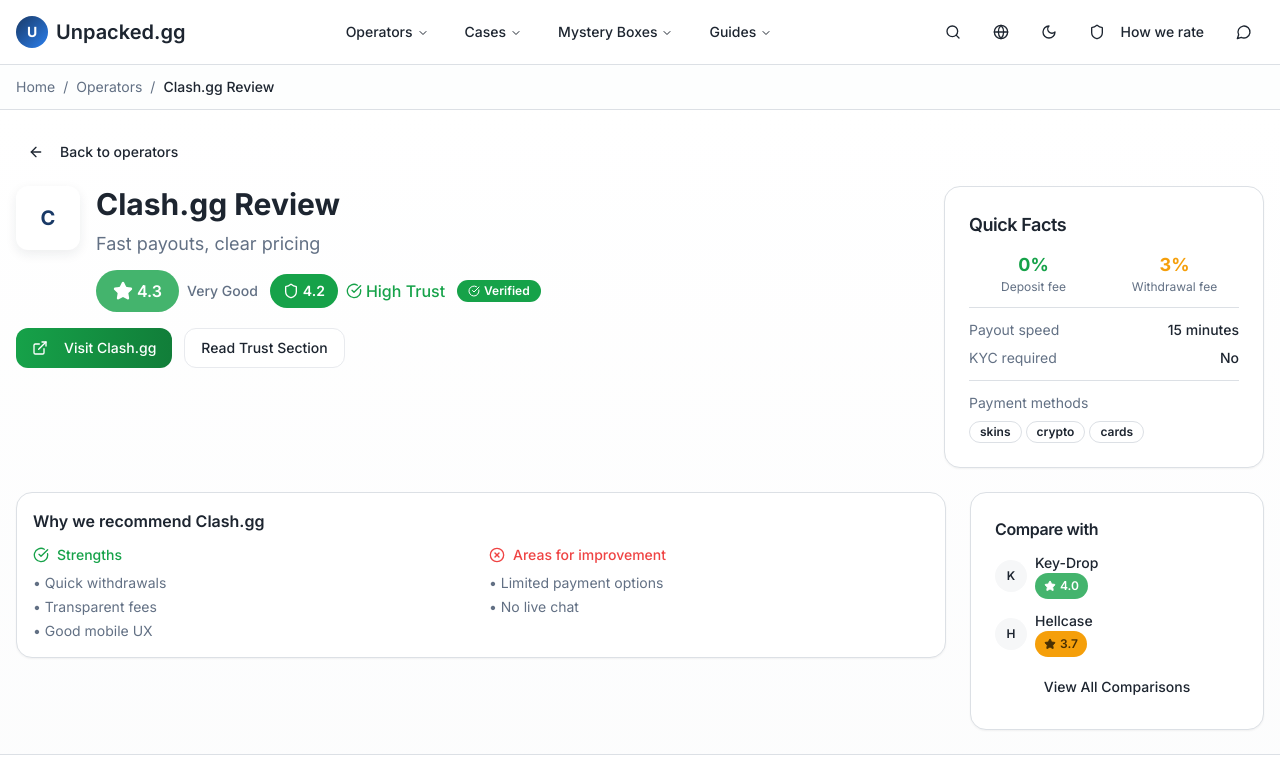
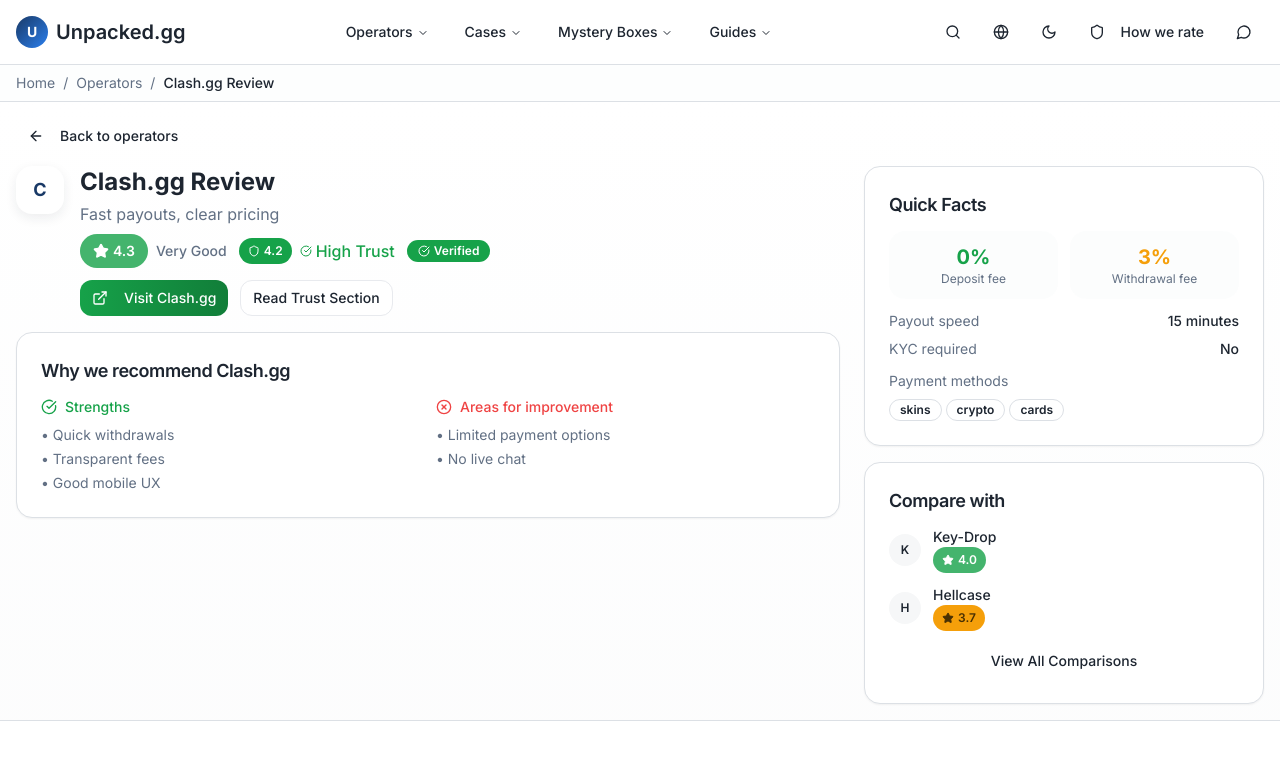
Before and after one commit to whaamkabaam/trust-skin-hub-45, a React (Vite) app: page /operators/1/review in a window 1280 px wide. Shown: the top 768 px of the page. Built offline with nearby package versions, Linux system fonts and the light colour scheme.

Commit message:
Refactor Operator Review Hero
Improve space utilization in the operator review hero section by implementing a multi-column layout and compact design. Key information is now better integrated into the hero section.

```diff
--- a/src/pages/OperatorReview.tsx
+++ b/src/pages/OperatorReview.tsx
@@ -49,7 +49,7 @@ const OperatorReview = () => {
 
       {/* Breadcrumbs */}
       <div className="border-b bg-muted/20">
-        <div className="container mx-auto px-4 py-3">
+        <div className="container mx-auto px-4 py-2">
           <div className="flex items-center gap-2 text-sm">
             <Link to="/" className="text-muted-foreground hover:text-foreground">Home</Link>
             <span className="text-muted-foreground">/</span>
@@ -60,30 +60,30 @@ const OperatorReview = () => {
         </div>
       </div>
 
-      {/* Hero Section */}
+      {/* Compact Hero Section */}
       <section className="bg-gradient-card border-b">
-        <div className="container mx-auto px-4 py-6">
-          <Button variant="ghost" size="sm" className="mb-4" asChild>
+        <div className="container mx-auto px-4 py-4">
+          <Button variant="ghost" size="sm" className="mb-3" asChild>
             <Link to="/operators">
               <ArrowLeft className="w-4 h-4 mr-2" />
               Back to operators
             </Link>
           </Button>
 
-          {/* Main Header Row */}
-          <div className="flex flex-col lg:flex-row gap-8 mb-6">
-            {/* Left: Operator Info */}
-            <div className="flex-1 min-w-0">
+          {/* Compact Layout */}
+          <div className="grid lg:grid-cols-3 gap-6">
+            {/* Left: Main Info */}
+            <div className="lg:col-span-2">
               <div className="flex items-start gap-4 mb-4">
-                <div className="w-16 h-16 bg-white rounded-xl shadow-card flex items-center justify-center flex-shrink-0">
-                  <span className="text-xl font-bold text-primary">{operator.name.charAt(0)}</span>
+                <div className="w-12 h-12 bg-white rounded-lg shadow-card flex items-center justify-center flex-shrink-0">
+                  <span className="text-lg font-bold text-primary">{operator.name.charAt(0)}</span>
                 </div>
                 <div className="flex-1 min-w-0">
-                  <h1 className="text-3xl font-bold mb-2">{operator.name} Review</h1>
-                  <p className="text-lg text-muted-foreground mb-3">{operator.verdict}</p>
-                  <div className="flex items-center gap-3 flex-wrap">
-                    <RatingBadge rating={operator.overallRating} size="lg" showText />
-                    <TrustIndicator score={operator.trustScore} size="md" />
+                  <h1 className="text-2xl font-bold mb-1">{operator.name} Review</h1>
+                  <p className="text-muted-foreground mb-2">{operator.verdict}</p>
+                  <div className="flex items-center gap-3 flex-wrap mb-3">
+                    <RatingBadge rating={operator.overallRating} size="md" showText />
+                    <TrustIndicator score={operator.trustScore} size="sm" />
                     {operator.verified && (
                       <Badge className="bg-success text-success-foreground">
                         <CheckCircle className="w-3 h-3 mr-1" />
@@ -91,72 +91,24 @@ const OperatorReview = () => {
                       </Badge>
                     )}
                   </div>
-                </div>
-              </div>
-
-              {/* Quick Actions */}
-              <div className="flex gap-3 mb-4">
-                <Button className="bg-gradient-trust">
+                  <div className="flex gap-3">
+                    <Button size="sm" className="bg-gradient-trust">
                       <ExternalLink className="w-4 h-4 mr-2" />
                       Visit {operator.name}
                     </Button>
-                <Button variant="outline">
+                    <Button variant="outline" size="sm">
                       Read Trust Section
                     </Button>
                   </div>
                 </div>
-
-            {/* Right: Key Stats */}
-            <div className="lg:w-80 flex-shrink-0">
-              <Card className="h-full">
-                <CardHeader className="pb-3">
-                  <CardTitle className="text-lg">Quick Facts</CardTitle>
-                </CardHeader>
-                <CardContent className="space-y-3">
-                  <div className="grid grid-cols-2 gap-3">
-                    <div className="text-center">
-                      <div className="text-lg font-bold text-success">{operator.fees.deposit}%</div>
-                      <div className="text-xs text-muted-foreground">Deposit fee</div>
-                    </div>
-                    <div className="text-center">
-                      <div className="text-lg font-bold text-warning">{operator.fees.withdrawal}%</div>
-                      <div className="text-xs text-muted-foreground">Withdrawal fee</div>
-                    </div>
-                  </div>
-                  <Separator />
-                  <div className="space-y-2 text-sm">
-                    <div className="flex justify-between">
-                      <span className="text-muted-foreground">Payout speed</span>
-                      <span className="font-medium">{operator.payoutSpeed}</span>
-                    </div>
-                    <div className="flex justify-between">
-                      <span className="text-muted-foreground">KYC required</span>
-                      <span className="font-medium">{operator.kycRequired ? 'Yes' : 'No'}</span>
-                    </div>
-                  </div>
-                  <Separator />
-                  <div>
-                    <span className="text-sm text-muted-foreground block mb-2">Payment methods</span>
-                    <div className="flex gap-1 flex-wrap">
-                      {operator.paymentMethods.slice(0, 3).map((method) => (
-                        <Badge key={method} variant="outline" className="text-xs">
-                          {method}
-                        </Badge>
-                      ))}
-                    </div>
-                  </div>
-                </CardContent>
-              </Card>
-            </div>
               </div>
 
-          {/* Summary Row */}
-          <div className="grid lg:grid-cols-4 gap-6">
-            {/* Pros & Cons */}
-            <div className="lg:col-span-3">
+              {/* Compact Pros & Cons */}
               <Card>
-                <CardContent className="p-4">
-                  <h3 className="font-semibold mb-3">Why we recommend {operator.name}</h3>
+                <CardHeader className="pb-3">
+                  <CardTitle className="text-lg">Why we recommend {operator.name}</CardTitle>
+                </CardHeader>
+                <CardContent className="pt-0">
                   <div className="grid md:grid-cols-2 gap-4">
                     <div>
                       <h4 className="font-medium text-success mb-2 flex items-center text-sm">
@@ -185,15 +137,55 @@ const OperatorReview = () => {
               </Card>
             </div>
 
+            {/* Right: Sidebar with Quick Facts & Compare */}
+            <div className="space-y-4">
+              {/* Quick Facts */}
+              <Card>
+                <CardHeader className="pb-3">
+                  <CardTitle className="text-lg">Quick Facts</CardTitle>
+                </CardHeader>
+                <CardContent className="pt-0 space-y-3">
+                  <div className="grid grid-cols-2 gap-3">
+                    <div className="text-center p-3 bg-muted/30 rounded-lg">
+                      <div className="text-xl font-bold text-success">{operator.fees.deposit}%</div>
+                      <div className="text-xs text-muted-foreground">Deposit fee</div>
+                    </div>
+                    <div className="text-center p-3 bg-muted/30 rounded-lg">
+                      <div className="text-xl font-bold text-warning">{operator.fees.withdrawal}%</div>
+                      <div className="text-xs text-muted-foreground">Withdrawal fee</div>
+                    </div>
+                  </div>
+                  <div className="space-y-2 text-sm">
+                    <div className="flex justify-between">
+                      <span className="text-muted-foreground">Payout speed</span>
+                      <span className="font-medium">{operator.payoutSpeed}</span>
+                    </div>
+                    <div className="flex justify-between">
+                      <span className="text-muted-foreground">KYC required</span>
+                      <span className="font-medium">{operator.kycRequired ? 'Yes' : 'No'}</span>
+                    </div>
+                  </div>
+                  <div>
+                    <span className="text-sm text-muted-foreground block mb-2">Payment methods</span>
+                    <div className="flex gap-1 flex-wrap">
+                      {operator.paymentMethods.slice(0, 3).map((method) => (
+                        <Badge key={method} variant="outline" className="text-xs">
+                          {method}
+                        </Badge>
+                      ))}
+                    </div>
+                  </div>
+                </CardContent>
+              </Card>
+
               {/* Compare Section */}
-            <div className="lg:col-span-1">
-              <Card className="h-full">
+              <Card>
                 <CardHeader className="pb-3">
-                  <CardTitle className="text-base">Compare with</CardTitle>
+                  <CardTitle className="text-lg">Compare with</CardTitle>
                 </CardHeader>
-                <CardContent className="space-y-3">
+                <CardContent className="pt-0 space-y-3">
                   {sampleOperators.slice(1, 3).map((comp) => (
-                    <div key={comp.id} className="flex items-center gap-2">
+                    <div key={comp.id} className="flex items-center gap-3">
                       <div className="w-8 h-8 bg-muted rounded-lg flex items-center justify-center flex-shrink-0">
                         <span className="text-xs font-semibold">{comp.name.charAt(0)}</span>
                       </div>
@@ -203,7 +195,7 @@ const OperatorReview = () => {
                       </div>
                     </div>
                   ))}
-                  <Button variant="ghost" size="sm" className="w-full mt-2">
+                  <Button variant="ghost" size="sm" className="w-full">
                     View All Comparisons
                   </Button>
                 </CardContent>
@@ -352,8 +344,6 @@ const OperatorReview = () => {
               </div>
             </div>
 
-            {/* More sections would continue here... */}
-
             {/* Final Scores */}
             <div id="conclusion-section">
               <h2 className="text-3xl font-bold mb-6">Final verdict</h2>
```
Lines whose indentation alone changed are shown as unchanged.
